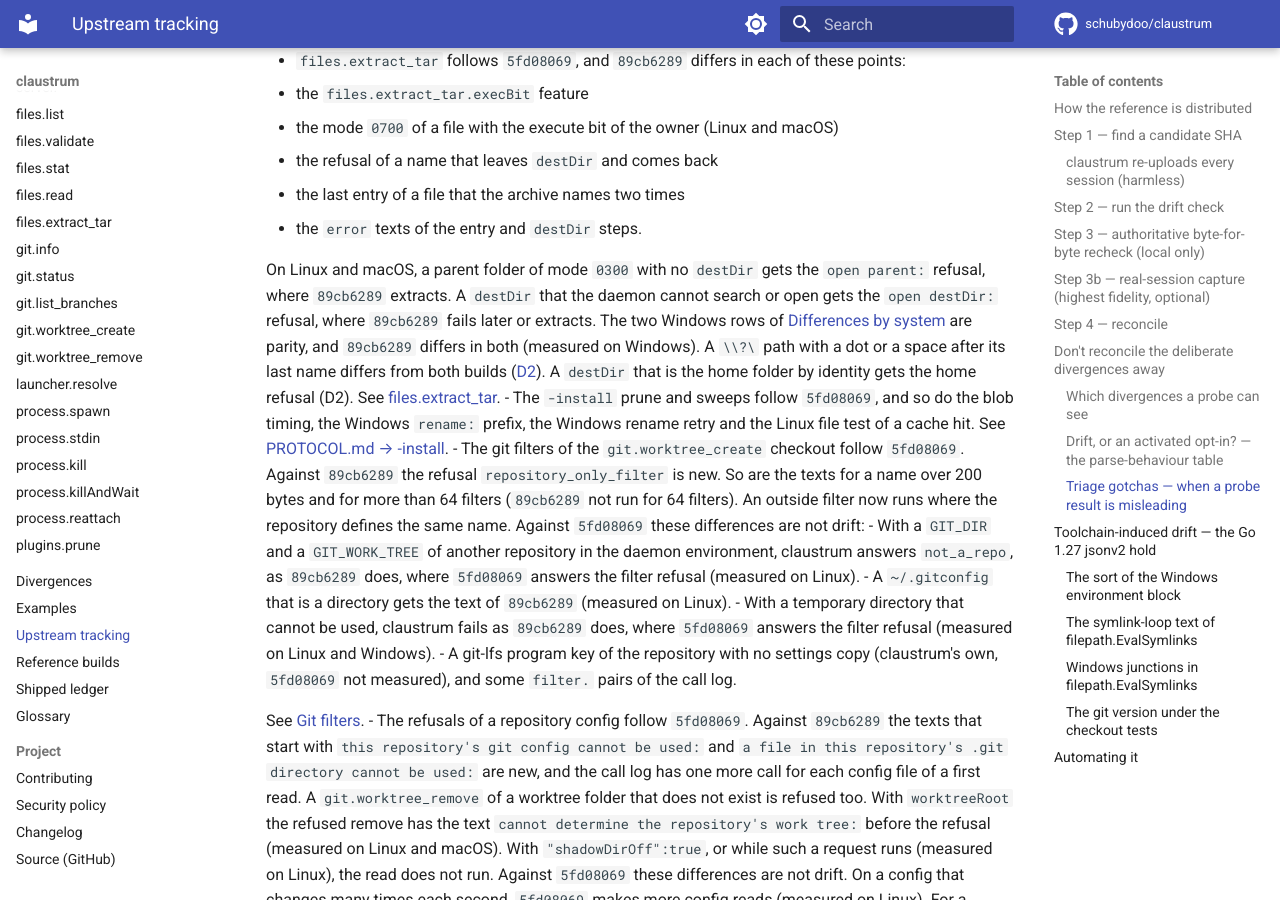
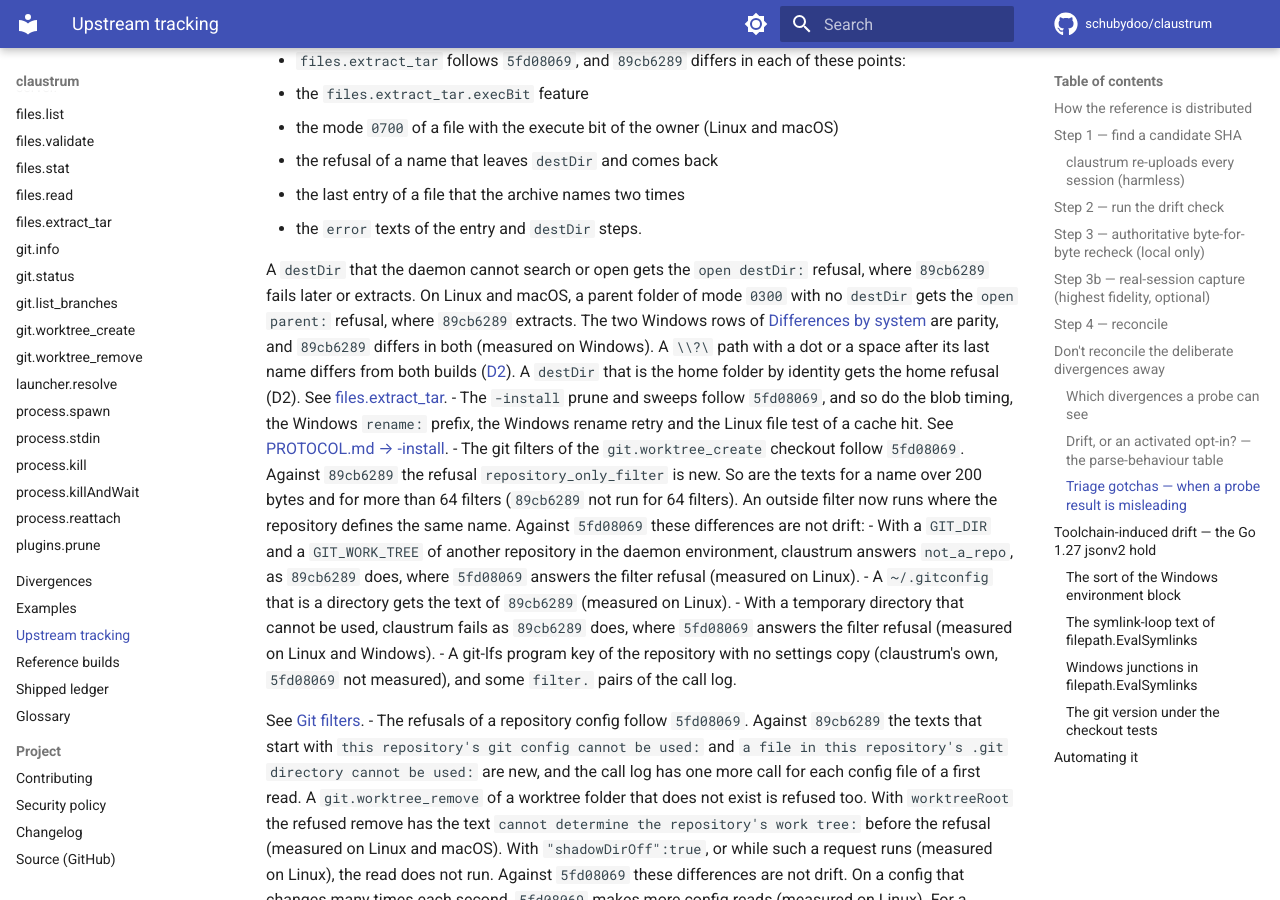
Before and after one commit to schubydoo/claustrum, an MkDocs documentation site: the page built from docs/UPSTREAM-TRACKING.md, in a window 1280 px wide and 900 px high, scrolled down 7940 px. Built offline with MkDocs 1.6.1 and Material for MkDocs 9.7.7, drawn with Linux system fonts in a browser that asks for light colours; comment, search, counter and statistics services are not loaded; some of the changed text lies outside the part shown.

Commit message:
docs: answer the review of the git and files triage cut
Co-Authored-By: Claude Opus 5.5 <noreply@anthropic.com>

```diff
--- a/docs/UPSTREAM-TRACKING.md
+++ b/docs/UPSTREAM-TRACKING.md
@@ -339,10 +340,10 @@ the linked pages. The history of each build is in
   - the last entry of a file that the archive names two times
   - the `error` texts of the entry and `destDir` steps.
 
-  On Linux and macOS, a parent folder of mode `0300` with no `destDir` gets the
-  `open parent:` refusal, where `89cb6289` extracts. A `destDir` that the daemon
-  cannot search or open gets the `open destDir:` refusal, where `89cb6289` fails
-  later or extracts. The two Windows rows of
+  A `destDir` that the daemon cannot search or open gets the `open destDir:`
+  refusal, where `89cb6289` fails later or extracts. On Linux and macOS, a parent
+  folder of mode `0300` with no `destDir` gets the `open parent:` refusal, where
+  `89cb6289` extracts. The two Windows rows of
   [Differences by system](protocol/files-extract-tar.md#differences-by-system)
   are parity, and `89cb6289` differs in both (measured on Windows). A `\\?\` path with a dot or a space after its
   last name differs from both builds ([D2](DIVERGENCES.md#d2)). A `destDir` that
```
Also changed, not shown: other parts of docs/UPSTREAM-TRACKING.md (+3 -2 lines), 1 other file.
